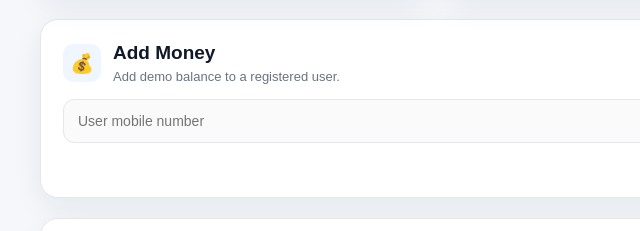
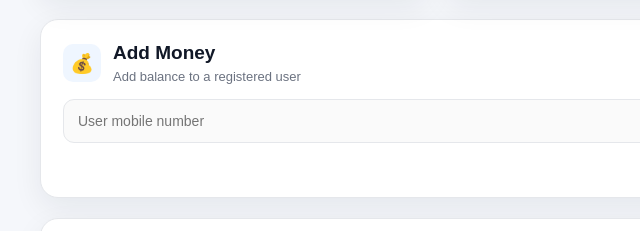
Before and after one commit to abusahid80700-lgtm/MY-WALLET, a website: page admin.html in a window 1280 px wide. Shown: the part 243-474 px from the top of the page, 0-640 px from the left. Drawn offline with Linux system fonts and the light colour scheme; no server answers; sample sign-in values are in the browser's storage.

Commit message:
Update admin panel

```diff
--- a/admin.html
+++ b/admin.html
@@ -403,7 +403,7 @@ tr:hover td{
 
         <div>
             <h2>Add Money</h2>
-            <p>Add demo balance to a registered user.</p>
+            <p>Add balance to a registered user</p>
         </div>
 
     </div>
```
